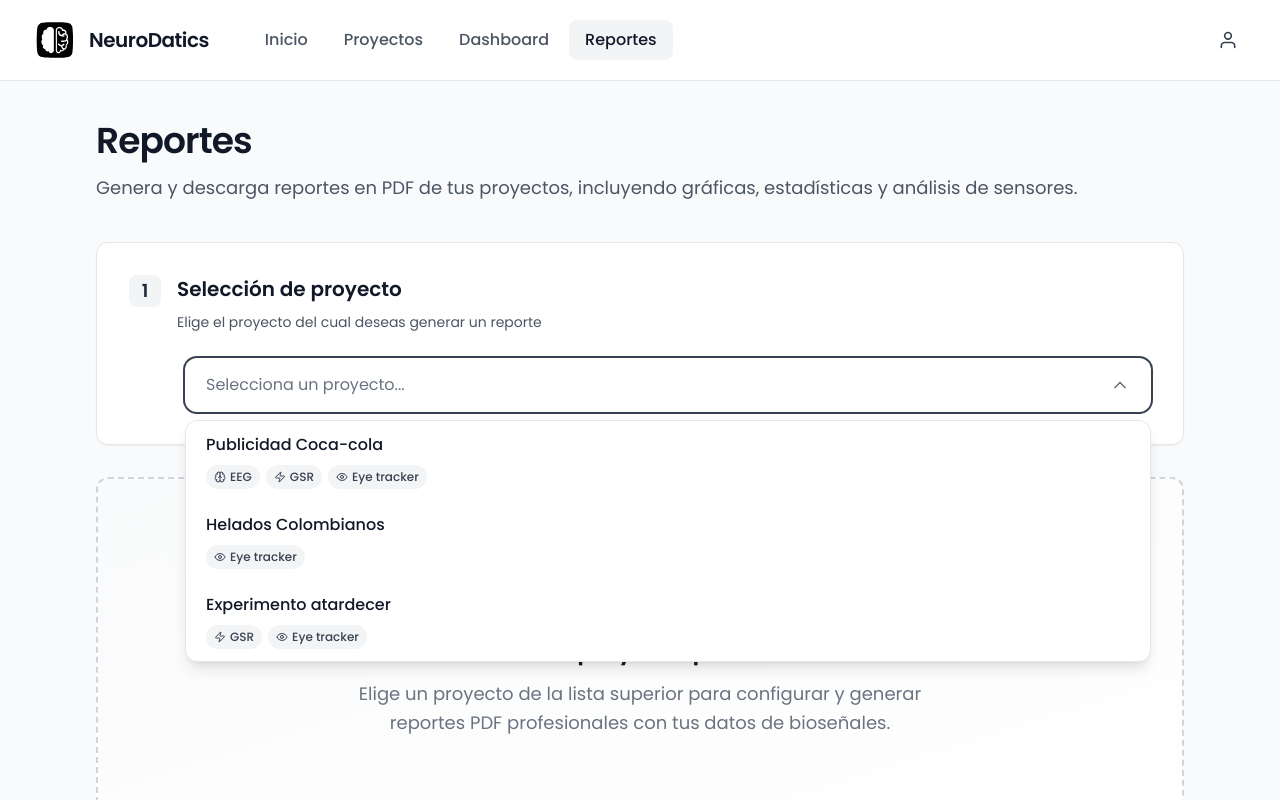
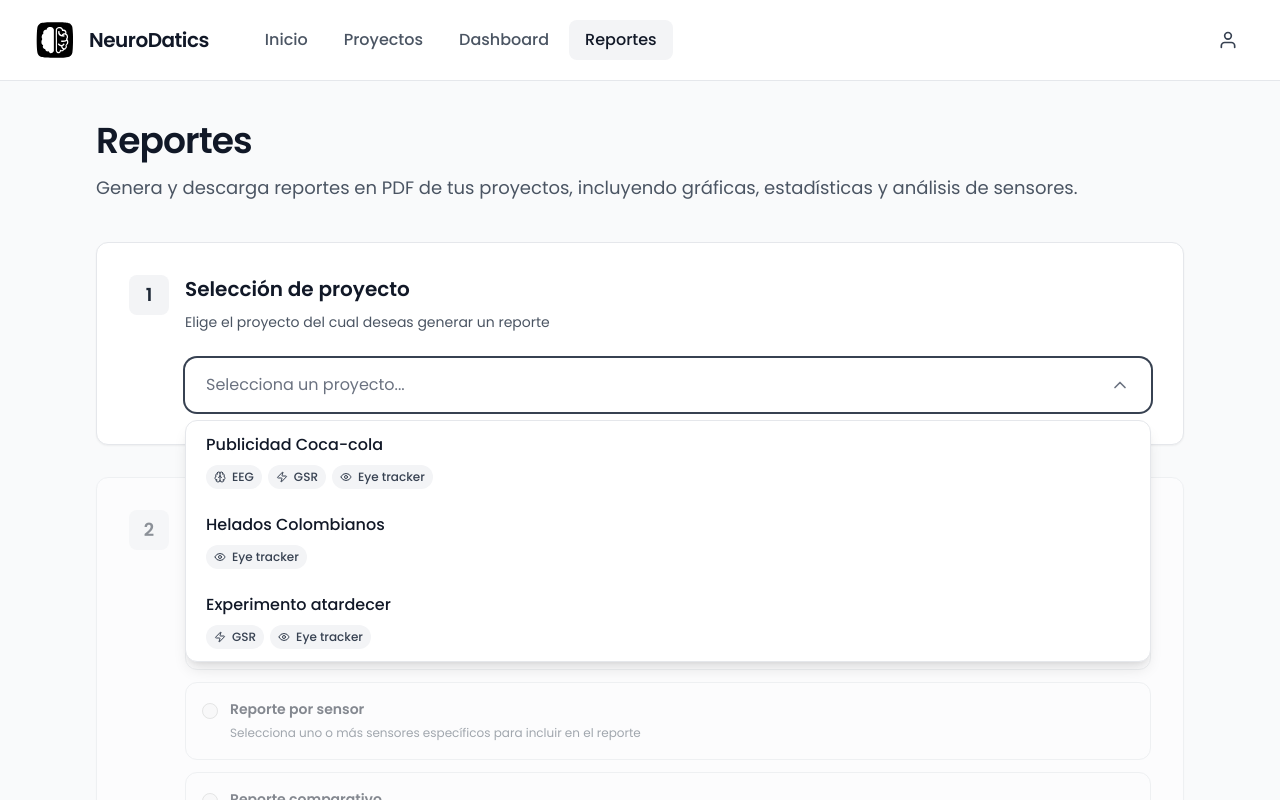
Before and after one commit to AlejaMuGo/NeuroDatics-prototype, a React (Vite) app in the folder my-app/: page /reportes in a window 1280 px wide. Both pictures are taken after a click on the button "Selecciona un proyecto...". Shown: the top 800 px of the page. Built offline with nearby package versions, Linux system fonts and the light colour scheme.

Commit message:
feat: Implement project selection and report configuration features

```diff
--- a/my-app/src/pages/reports/ui/ReportsPage.tsx
+++ b/my-app/src/pages/reports/ui/ReportsPage.tsx
@@ -1,29 +1,33 @@
-import { useState } from 'react';
 import { ProjectSelectionCard } from '@/widgets/shared/ui/organisms/ProjectSelectionCard';
 import { ReportsEmptyContainer } from '@/widgets/shared/ui/organisms/ReportsEmptyContainer';
-import type { SensorType } from '@/widgets/shared/ui/atoms/SensorBadge';
+import { ReportConfigurationCard } from '@/widgets/shared/ui/organisms/ReportConfigurationCard';
+import { useSelectedProject } from '@/widgets/features/select-project';
+import type { Project } from '@/widgets/entities/project';
 
 // Mock data
-const mockProjects = [
+const mockProjects: Project[] = [
   {
     id: '1',
     name: 'Publicidad Coca-cola',
-    sensors: ['EEG', 'GSR', 'EyeTracker'] as SensorType[]
+    createdAt: '28/11/2025',
+    sensors: ['EEG', 'GSR', 'EyeTracker']
   },
   {
     id: '2',
     name: 'Helados Colombianos',
-    sensors: ['EyeTracker'] as SensorType[]
+    createdAt: '15/10/2025',
+    sensors: ['EyeTracker']
   },
   {
     id: '3',
     name: 'Experimento atardecer',
-    sensors: ['GSR', 'EyeTracker'] as SensorType[]
+    createdAt: '03/12/2025',
+    sensors: ['GSR', 'EyeTracker']
   }
 ];
 
 export const ReportsPage = () => {
-  const [selectedProject, setSelectedProject] = useState('');
+  const { selectedProject, selectProject, hasSelection } = useSelectedProject(mockProjects);
 
   return (
     <div className="min-h-screen bg-gray-50">
@@ -33,7 +37,7 @@ export const ReportsPage = () => {
           <h1 className="text-4xl font-semibold text-gray-900 mb-3 tracking-tight">
             Reportes
           </h1>
-          <p className="text-lg text-gray-600 leading-relaxed ">
+          <p className="text-lg text-gray-600 leading-relaxed">
             Genera y descarga reportes en PDF de tus proyectos, incluyendo gráficas, estadísticas y análisis de sensores.
           </p>
         </div>
@@ -43,32 +47,21 @@ export const ReportsPage = () => {
           <ProjectSelectionCard
             projects={mockProjects}
             selectedProject={selectedProject}
-            onProjectChange={setSelectedProject}
+            onProjectChange={selectProject}
           />
         </div>
 
-        {/* Content Area */}
-        <div className={`transition-all duration-500 ease-in-out ${selectedProject ? 'opacity-100 translate-y-0' : 'opacity-100 translate-y-0'}`}>
-          {!selectedProject ? (
+        {/* Report Configuration Card */}
+        <div className="mb-8">
+          <ReportConfigurationCard enabled={hasSelection} />
+        </div>
+
+        {/* Empty State */}
+        {!hasSelection && (
+          <div className="transition-all duration-300">
             <ReportsEmptyContainer />
-          ) : (
-            <div className="bg-white rounded-xl border border-gray-200 shadow-sm p-10">
-              <div className="text-center py-16">
-                <div className="inline-flex items-center justify-center w-16 h-16 bg-gray-100 rounded-full mb-6">
-                  <svg className="w-8 h-8 text-gray-600" fill="none" stroke="currentColor" viewBox="0 0 24 24">
-                    <path strokeLinecap="round" strokeLinejoin="round" strokeWidth={2} d="M9 12h6m-6 4h6m2 5H7a2 2 0 01-2-2V5a2 2 0 012-2h5.586a1 1 0 01.707.293l5.414 5.414a1 1 0 01.293.707V19a2 2 0 01-2 2z" />
-                  </svg>
-                </div>
-                <h3 className="text-2xl font-semibold text-gray-900 mb-3">
-                  Aquí aparecerá la configuración del reporte
-                </h3>
-                <p className="text-gray-600 text-lg">
-                  Proyecto seleccionado: <span className="font-medium text-gray-900">{mockProjects.find(p => p.id === selectedProject)?.name}</span>
-                </p>
-              </div>
-            </div>
-          )}
-        </div>
+          </div>
+        )}
       </div>
     </div>
   );
--- /dev/null
+++ b/my-app/src/widgets/entities/project/index.ts
@@ -0,0 +1 @@
+export type { Project } from './types';
--- /dev/null
+++ b/my-app/src/widgets/entities/project/types.ts
@@ -0,0 +1,8 @@
+import type { SensorType } from '@/widgets/shared/ui/atoms/SensorBadge';
+
+export interface Project {
+  id: string;
+  name: string;
+  createdAt: string;
+  sensors: SensorType[];
+}
--- /dev/null
+++ b/my-app/src/widgets/features/select-project/index.ts
@@ -0,0 +1 @@
+export { useSelectedProject } from './useSelectedProject';
--- /dev/null
+++ b/my-app/src/widgets/features/select-project/useSelectedProject.ts
@@ -0,0 +1,24 @@
+import { useState } from 'react';
+import type { Project } from '@/widgets/entities/project';
+
+export const useSelectedProject = (projects: Project[]) => {
+  const [selectedProjectId, setSelectedProjectId] = useState<string>('');
+
+  const selectedProject = projects.find(p => p.id === selectedProjectId) || null;
+
+  const selectProject = (projectId: string) => {
+    setSelectedProjectId(projectId);
+  };
+
+  const clearSelection = () => {
+    setSelectedProjectId('');
+  };
+
+  return {
+    selectedProject,
+    selectedProjectId,
+    selectProject,
+    clearSelection,
+    hasSelection: !!selectedProject
+  };
+};
--- a/my-app/src/widgets/shared/ui/atoms/SensorBadge.tsx
+++ b/my-app/src/widgets/shared/ui/atoms/SensorBadge.tsx
@@ -2,44 +2,46 @@ import { Brain, Zap, Eye } from 'lucide-react';
 
 export type SensorType = 'EEG' | 'GSR' | 'EyeTracker';
 
+type SensorBadgeVariant = 'default' | 'secondary'
+
 interface SensorBadgeProps {
   sensor: SensorType;
   size?: 'sm' | 'md';
+  variant?: SensorBadgeVariant;
 }
 
 const sensorConfig = {
   EEG: {
     icon: Brain,
-    label: 'EEG',
-    base: 'text-gray-700 bg-gray-100',
-    groupHover: 'group-hover:bg-gray-200'
+    label: 'EEG'
   },
   GSR: {
     icon: Zap,
-    label: 'GSR',
-    base: 'text-gray-700 bg-gray-100',
-    groupHover: 'group-hover:bg-gray-200'
+    label: 'GSR'
   },
   EyeTracker: {
     icon: Eye,
-    label: 'Eye tracker',
-    base: 'text-gray-700 bg-gray-100',
-    groupHover: 'group-hover:bg-gray-200'
+    label: 'Eye tracker'
   }
 };
 
-export const SensorBadge = ({ sensor, size = 'md' }: SensorBadgeProps) => {
+const variantStyles = {
+  default: 'font-medium text-gray-700 bg-gray-100 group-hover:bg-gray-200',
+  secondary: 'font-normal text-white bg-gray-900',
+}
+
+export const SensorBadge = ({ sensor, size = 'md', variant = 'default'}: SensorBadgeProps) => {
   const config = sensorConfig[sensor];
   const Icon = config.icon;
 
-  const sizeClasses = size === 'sm'
-    ? 'px-2 py-1 text-xs gap-1'
-    : 'px-2.5 py-1.5 text-sm gap-1.5';
+  const sizeClasses = size === 'md'
+    ? 'px-2.5 py-1.5 text-xs gap-2'
+    : 'px-2 py-1 text-xs gap-1.5';
 
   const iconSize = size === 'sm' ? 12 : 14;
 
   return (
-    <span className={`inline-flex items-center rounded-full font-medium ${config.base} ${sizeClasses} ${config.groupHover}`}>
+    <span className={`inline-flex items-center rounded-full ${variantStyles[variant]} ${sizeClasses}`}>
       <Icon size={iconSize} />
       {config.label}
     </span>
--- a/my-app/src/widgets/shared/ui/molecules/EmptyState.tsx
+++ b/my-app/src/widgets/shared/ui/molecules/EmptyState.tsx
@@ -18,7 +18,7 @@ export const EmptyState = ({
           <Icon
             name={icon}
             size={56}
-            className="text-gray-400"
+            className="text-zinc-400"
           />
       </div>
       <h3 className="text-2xl font-semibold text-gray-900 mb-3">
--- a/my-app/src/widgets/shared/ui/organisms/ProjectSelectionCard.tsx
+++ b/my-app/src/widgets/shared/ui/organisms/ProjectSelectionCard.tsx
@@ -1,16 +1,11 @@
 import { Card } from '../atoms/Card';
 import { ProjectSelect } from '../molecules/ProjectSelect';
-import type { SensorType } from '../atoms/SensorBadge';
-
-interface Project {
-  id: string;
-  name: string;
-  sensors?: SensorType[];
-}
+import { SelectedProjectInfo } from './SelectedProjectInfo';
+import type { Project } from '@/widgets/entities/project';
 
 interface ProjectSelectionCardProps {
   projects: Project[];
-  selectedProject: string;
+  selectedProject: Project | null;
   onProjectChange: (projectId: string) => void;
 }
 
@@ -22,7 +17,7 @@ export const ProjectSelectionCard = ({
   return (
     <Card className="p-8 hover:shadow-md transition-shadow duration-300">
       <div className="flex items-start gap-4 mb-6">
-        <div className="flex-shrink-0 w-8 h-8 bg-gray-100 rounded-lg flex items-center justify-center">
+        <div className="flex-shrink-0 w-10 h-10 bg-gray-100 rounded-lg flex items-center justify-center">
           <span className="text-gray-800 font-semibold text-lg">1</span>
         </div>
         <div className="flex-1">
@@ -38,10 +33,14 @@ export const ProjectSelectionCard = ({
       <div className="pl-14">
         <ProjectSelect
           projects={projects}
-          value={selectedProject}
+          value={selectedProject?.id || ''}
           onChange={onProjectChange}
           placeholder="Selecciona un proyecto..."
         />
+
+        {selectedProject && (
+          <SelectedProjectInfo project={selectedProject} />
+        )}
       </div>
     </Card>
   );
--- /dev/null
+++ b/my-app/src/widgets/shared/ui/organisms/ReportConfigurationCard.tsx
@@ -0,0 +1,78 @@
+import { Card } from '../atoms/Card';
+
+interface ReportConfigurationCardProps {
+  enabled: boolean;
+}
+
+const reportOptions = [
+  {
+    id: 'complete',
+    title: 'Reporte completo del proyecto',
+    description: 'Incluye todos los sensores y análisis disponibles del proyecto seleccionado'
+  },
+  {
+    id: 'by-sensor',
+    title: 'Reporte por sensor',
+    description: 'Selecciona uno o más sensores específicos para incluir en el reporte'
+  },
+  {
+    id: 'comparative',
+    title: 'Reporte comparativo',
+    description: 'Análisis comparativo entre sensores, gráficas y métricas'
+  }
+];
+
+export const ReportConfigurationCard = ({ enabled }: ReportConfigurationCardProps) => {
+  return (
+    <Card
+      className={`p-8 transition-all duration-300 ${
+        enabled
+          ? 'opacity-100'
+          : 'opacity-50 pointer-events-none'
+      }`}
+    >
+      <div className="flex items-start gap-4 mb-6">
+        <div className="flex-shrink-0 w-10 h-10 bg-gray-100 rounded-lg flex items-center justify-center">
+          <span className="text-gray-800 font-semibold text-lg">2</span>
+        </div>
+        <div className="flex-1">
+          <h2 className="text-xl font-semibold text-gray-900 mb-2">
+            Configuración del reporte
+          </h2>
+          <p className="text-sm text-gray-600 leading-relaxed">
+            Define el tipo y alcance del reporte a generar
+          </p>
+        </div>
+      </div>
+
+      <div className="pl-14 space-y-3">
+        {reportOptions.map((option) => (
+          <label
+            key={option.id}
+            className={`flex items-start gap-3 p-4 border border-gray-200 rounded-xl cursor-pointer transition-all duration-200 ${
+              enabled
+                ? 'hover:border-gray-300 hover:bg-gray-100'
+                : ''
+            }`}
+          >
+            <input
+              type="radio"
+              name="report-type"
+              value={option.id}
+              disabled={!enabled}
+              className="mt-1 w-4 h-4 text-gray-600 border-gray-300 focus:ring-gray-500"
+            />
+            <div className="flex-1">
+              <h3 className="text-sm font-semibold text-gray-900 mb-1">
+                {option.title}
+              </h3>
+              <p className="text-xs text-gray-600 leading-relaxed">
+                {option.description}
+              </p>
+            </div>
+          </label>
+        ))}
+      </div>
+    </Card>
+  );
+};
--- /dev/null
+++ b/my-app/src/widgets/shared/ui/organisms/SelectedProjectInfo.tsx
@@ -0,0 +1,35 @@
+import { FolderClosed } from 'lucide-react';
+import type { Project } from '@/widgets/entities/project';
+import { SensorBadge } from '../atoms/SensorBadge';
+
+interface SelectedProjectInfoProps {
+  project: Project;
+}
+
+export const SelectedProjectInfo = ({ project }: SelectedProjectInfoProps) => {
+  return (
+    <div className="mt-4 p-4 bg-gray-50 rounded-xl border border-gray-200 animate-in fade-in slide-in-from-top-2 duration-300">
+      <div className="flex items-center justify-between">
+        <div className="flex items-center gap-3">
+          <div className="flex-shrink-0 w-10 h-10 bg-gray-200 rounded-lg flex items-center justify-center">
+            <FolderClosed className="w-5 h-5 text-gray-700" />
+          </div>
+          <div>
+            <h3 className="text-sm font-semibold text-gray-900">
+              {project.name}
+            </h3>
+            <p className="text-xs text-gray-500 mt-0.5">
+              Fecha: {project.createdAt}
+            </p>
+          </div>
+        </div>
+
+        <div className="flex flex-wrap gap-1.5 justify-end">
+          {project.sensors.map(sensor => (
+            <SensorBadge key={sensor} sensor={sensor} size="md" variant='secondary' />
+          ))}
+        </div>
+      </div>
+    </div>
+  );
+};
--- a/my-app/src/widgets/shared/ui/organisms/index.ts
+++ b/my-app/src/widgets/shared/ui/organisms/index.ts
@@ -1,3 +1,5 @@
 export { Header } from './Header';
 export { ProjectSelectionCard } from './ProjectSelectionCard';
 export { ReportsEmptyContainer } from './ReportsEmptyContainer';
+export { SelectedProjectInfo } from './SelectedProjectInfo';
+export { ReportConfigurationCard } from './ReportConfigurationCard';
```
